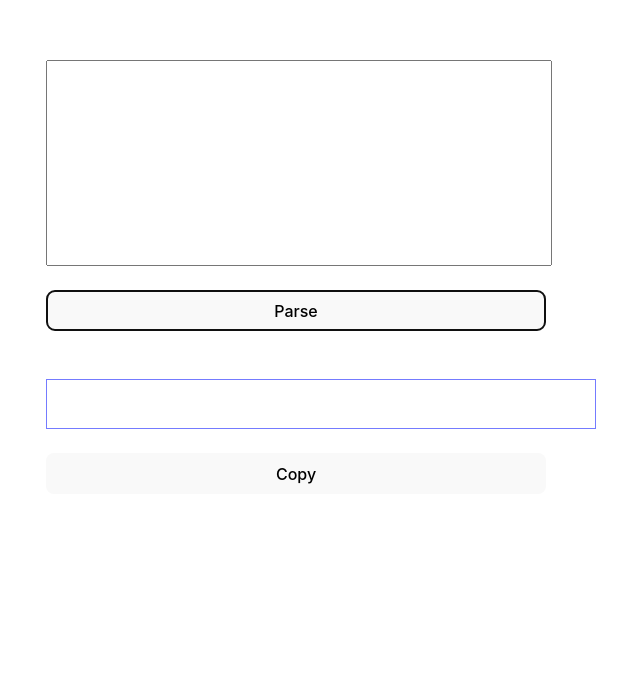
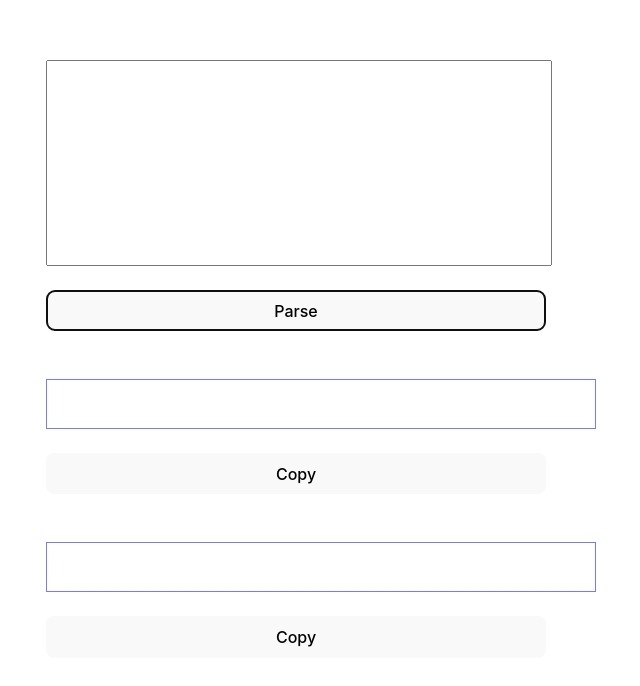
Before and after one commit to Tatiana-256/Finance-tracker, a React (Create React App) app: page /#/ in a window 1280 px wide. Both pictures are taken after a click on the button "Parse". Shown: the top 686 px of the page, without its empty margins (14-654 px from the left). Built offline with nearby package versions, Linux system fonts and the light colour scheme.

Commit message:
Add ability to see sum bu currency

```diff
--- a/src/homePage.tsx
+++ b/src/homePage.tsx
@@ -3,7 +3,7 @@ import styles from "./App.module.css";
 
 export const HomePage = () => {
 
-  const {parsedData, data, handleTextAreaChange, handleParse, handleCopyClick, childrenWrapperRef} = useMain()
+  const {parsedData, data, parsedDataByCurrency, handleTextAreaChange, handleParse, handleCopyClick, childrenWrapperRef} = useMain()
 
   return (
     <div className={styles.container}>
@@ -24,6 +24,17 @@ export const HomePage = () => {
           </>
       }
 
+      {parsedDataByCurrency &&
+          <>
+            <div className={styles.dataContainer} ref={childrenWrapperRef}>
+              {parsedDataByCurrency.map(({sum, currency}) => <div className={styles.dataWrap}>
+                <span className={styles.item}>{sum}</span>
+                <span className={styles.item}>{currency}</span>
+              </div>)}
+            </div>
+            <button className={styles.button} onClick={handleCopyClick}>Copy</button>
+          </>
+      }
     </div>
   )
 }
--- a/src/useMain.ts
+++ b/src/useMain.ts
@@ -2,22 +2,24 @@ import React, {createRef, useState} from "react";
 
 
 type Categoty = { sum: number, currency: string, categoryName: string }
+type ValueByCurrency = { sum: number, currency: string }
 export const useMain = () => {
 
   const [data, setData] = useState('')
   const [parsedData, setParsedData] = useState<null | Categoty[]>(null)
+  const [parsedDataByCurrency, setParsedDataByCurrency] = useState<null | ValueByCurrency[]>(null)
 
   const handleTextAreaChange = (e: React.ChangeEvent<HTMLTextAreaElement>) => {
     setData(e.target.value)
   }
 
   const handleParse = () => {
-    const filteredData = data.split(/\r?\n/).map(el => el.split(' ')).filter(arr => arr.length > 2)
+    const filteredData = data.split(/\r?\n/).map(el => el.split(' ')).filter(arr => arr.length > 2 && isNumericStr(arr[0]))
 
     const dict: Record<string, Categoty> = {}
+    const dictByCurrency: Record<string, ValueByCurrency> = {}
 
     filteredData.forEach(el => {
-
       const key: string = el[1] + '_' + el[2];
       if (dict[key]) {
         dict[key].sum += Number(el[0])
@@ -29,8 +31,19 @@ export const useMain = () => {
         }
       }
 
+      const keyByCurrency: string =  el[1];
+      if (dictByCurrency[keyByCurrency]) {
+        dictByCurrency[keyByCurrency].sum += Number(el[0])
+      } else {
+        dictByCurrency[keyByCurrency] = {
+          sum: Number(el[0]),
+          currency: el[1]
+        }
+      }
+
     })
     setParsedData(Object.values(dict))
+    setParsedDataByCurrency(Object.values(dictByCurrency))
   }
 
   console.log(data.split(/\r?\n/).map(el => el.split(' ')).filter(arr => arr.length > 2));
@@ -42,5 +55,9 @@ export const useMain = () => {
     navigator.clipboard.writeText(childrenWrapperRef?.current?.innerText || '');
   };
 
-  return {data, parsedData, handleTextAreaChange, handleParse, handleCopyClick, childrenWrapperRef}
+  return {data, parsedData, parsedDataByCurrency, handleTextAreaChange, handleParse, handleCopyClick, childrenWrapperRef}
 }
+
+const isNumericStr = (str: string) =>{
+  return /^\d*\.?\d*$/.test(str);
+}
```
